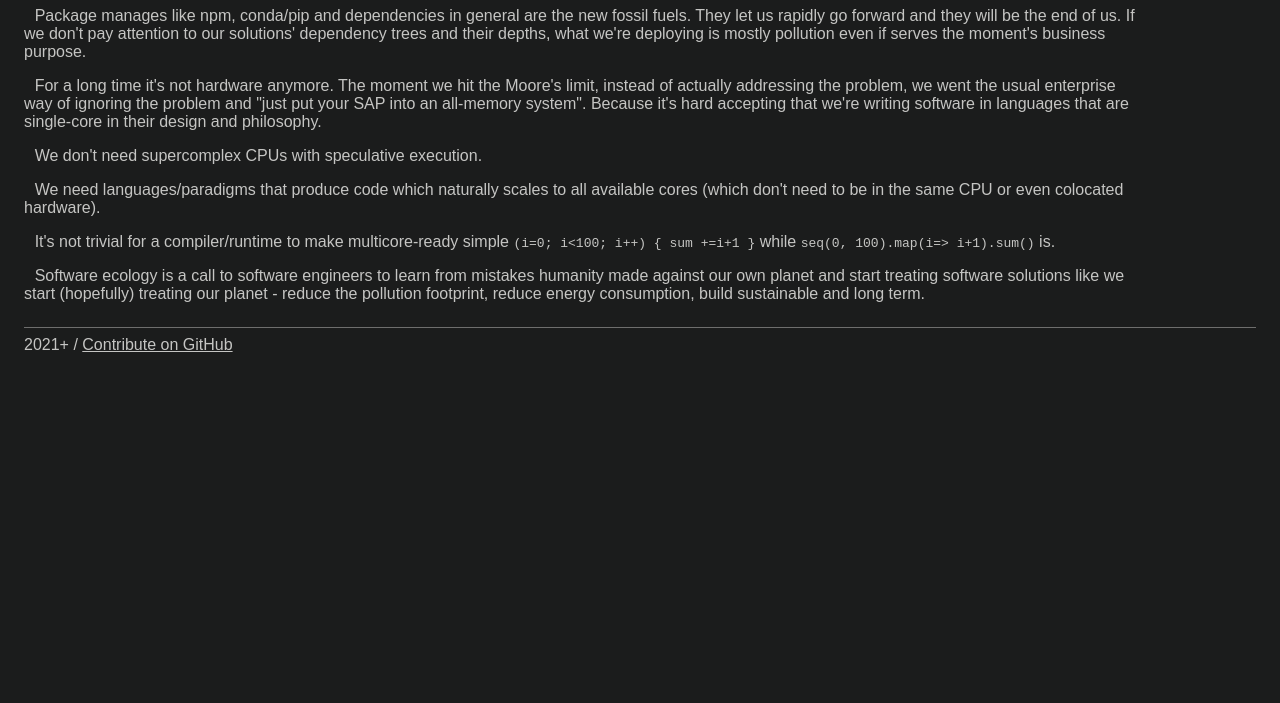
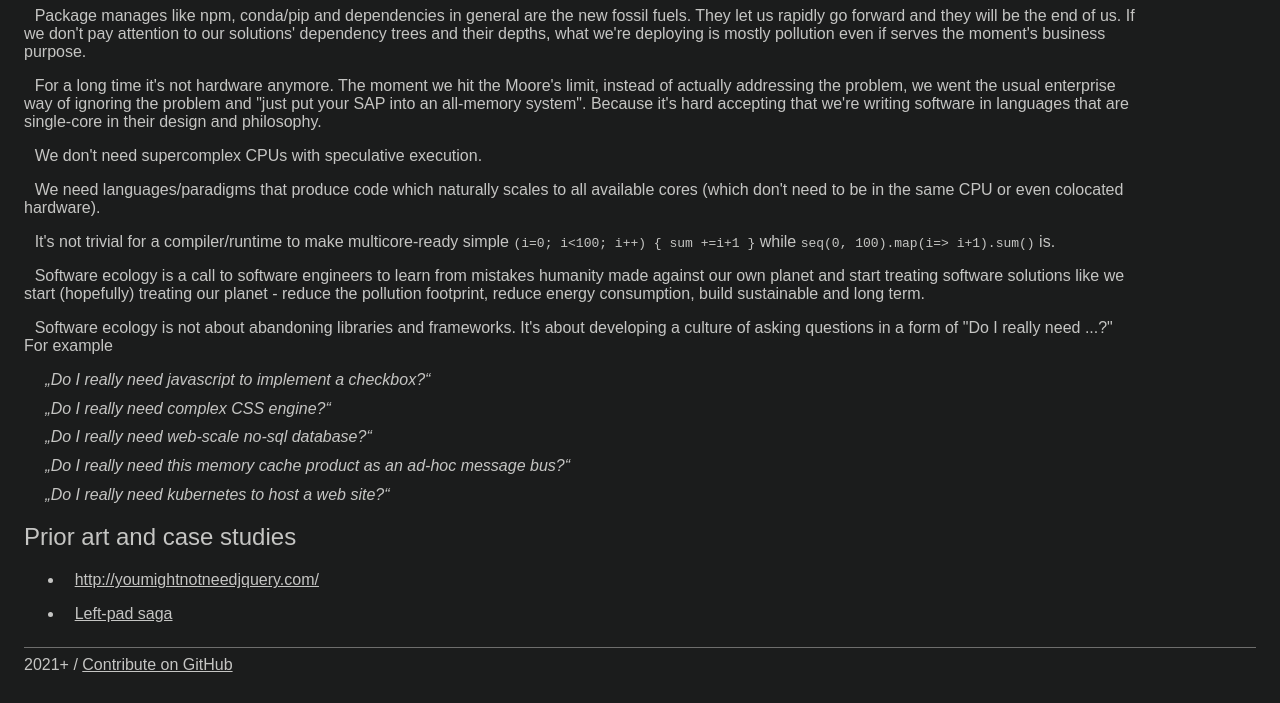
Before and after one commit to dooreelko/softwareecology.org, an Eleventy site: page index.md in a window 1280 px wide. Shown: the part 97-800 px from the top of the page. Built offline with nearby package versions, Linux system fonts and the light colour scheme; Eleventy itself is replaced by a stand-in of ours; files that its build step writes are made by us from their sources.

Commit message:
do i really need to

```diff
--- a/index.md
+++ b/index.md
@@ -26,3 +26,22 @@ while `seq(0, 100).map(i=> i+1).sum()` is.
 Software ecology is a call to software engineers to learn from mistakes humanity
 made against our own planet and start treating software solutions like we start (hopefully)
 treating our planet - reduce the pollution footprint, reduce energy consumption, build sustainable and long term.
+
+Software ecology is not about abandoning libraries and frameworks. It's about developing a culture
+of asking questions in a form of "Do I really need ...?" For example
+
+> Do I really need javascript to implement a checkbox?
+
+> Do I really need complex CSS engine?
+
+> Do I really need web-scale no-sql database?
+
+> Do I really need this memory cache product as an ad-hoc message bus?
+
+> Do I really need kubernetes to host a web site?
+
+## Prior art and case studies
+
+- [http://youmightnotneedjquery.com/](http://youmightnotneedjquery.com/)
+
+- [Left-pad saga](https://blog.npmjs.org/post/141577284765/kik-left-pad-and-npm)
```
